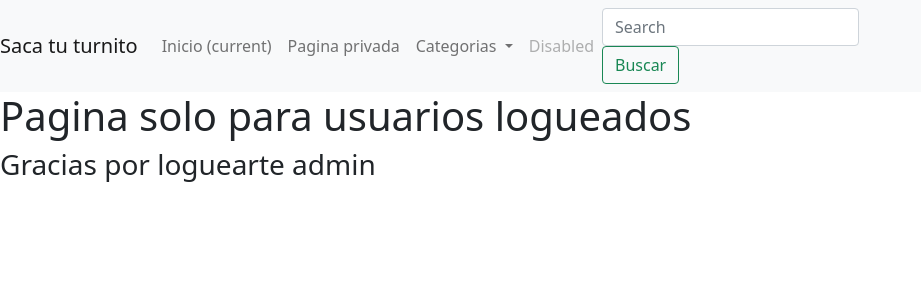
After one commit to UlisesCravero/tp_ing_web_grupo_6, a Django app: page /paginaprivada/ in a window 1280 px wide. The commit adds this page. Shown: the top 300 px of the page, without its empty margins (0-921 px from the left). Run offline with Django 3.2, Linux system fonts and the light colour scheme; a user stored in the database is signed in.

Commit message:
create private page and include first + last name for users

```diff
--- a/sacatuturno/sitio/forms.py
+++ b/sacatuturno/sitio/forms.py
@@ -4,7 +4,9 @@ from django.contrib.auth.models import User                  #importamos usarios
 
 
 class formularioUser(UserCreationForm):
-    email = forms.EmailField()
+    email = forms.EmailField(label="Email")
+    nombre = forms.CharField(label="Nombre", max_length=50)
+    apellido = forms.CharField(label="Apellido", max_length=50)
     password1 = forms.CharField(label="Contraseña", widget=forms.PasswordInput)
     password2 = forms.CharField(label="Confirmar Contraseña", widget=forms.PasswordInput)
 
@@ -12,6 +14,8 @@ class formularioUser(UserCreationForm):
         model = User
         fields = [
             'username',
+            'nombre',
+            'apellido',
             'password1',
             'password2',
             'email',
--- a/sacatuturno/sitio/url.py
+++ b/sacatuturno/sitio/url.py
@@ -14,6 +14,6 @@ urlpatterns = [
     path('logout/', LogoutView.as_view(template_name = 'logout.html'), name= 'logout'),
     path('perfil/', login_required(perfil), name='perfil'),
     path('accounts/confirm/<str:activation_key>', register_confirm, name="activation"),
-    path('categorias/', categorias, name='categorias')
-
+    path('categorias/', categorias, name='categorias'),
+    path('paginaprivada/', login_required(paginaprivada), name='paginaprivada'),
 ]
--- a/sacatuturno/sitio/views.py
+++ b/sacatuturno/sitio/views.py
@@ -62,6 +62,8 @@ def crearcuenta(request):
 def perfil(request):
     return render(request,'perfil.html', {})
 
+def paginaprivada(request):
+    return render(request,'paginaprivada.html', {})
 
 def register_confirm(request, activation_key):
     # Verifica que el usuario ya está logeado
--- a/sacatuturno/templates/header.html
+++ b/sacatuturno/templates/header.html
@@ -11,7 +11,7 @@
 </head>
 <body>
     <nav class="navbar navbar-expand-lg navbar-light bg-light">
-        <a class="navbar-brand" href="#">Navbar</a>
+        <a class="navbar-brand" href="#">Saca tu turnito</a>
         <button class="navbar-toggler" type="button" data-toggle="collapse" data-target="#navbarSupportedContent" aria-controls="navbarSupportedContent" aria-expanded="false" aria-label="Toggle navigation">
           <span class="navbar-toggler-icon"></span>
         </button>
@@ -23,7 +23,7 @@
             </li>
 
             <li class="nav-item">
-              <a class="nav-link" href="#">Link</a>
+              <a class="nav-link" href="{% url 'paginaprivada' %}">Pagina privada</a>
             </li>
 
             <li class="nav-item dropdown">
--- /dev/null
+++ b/sacatuturno/templates/paginaprivada.html
@@ -0,0 +1,6 @@
+{% include "header.html" %}
+
+<h1>Pagina solo para usuarios logueados</h1>
+{% if request.user.is_active %}
+    <h3>Gracias por loguearte {{request.user.username}}</h3>
+{% endif %}
--- a/sacatuturno/templates/perfil.html
+++ b/sacatuturno/templates/perfil.html
@@ -8,6 +8,8 @@
 </head>
 <body>
     <h1>PERFIL DE {{request.user.username}}</h1>
+    <h1>NOMBRE DEL USUARIO: {{request.user.nombre}}</h1>
+    <h1>APELLIDO DEL USUARIO: {{request.user.apellido}}</h1>
     <a href= "{%url 'home'%}"><button>Volver</button></a>
 </body>
 </html>
--- a/sacatuturno/templates/registrarusuario.html
+++ b/sacatuturno/templates/registrarusuario.html
@@ -15,6 +15,10 @@
 
         <label>Nombre de Usuario</label>
         {{form.username}} <br>
+        <label>Nombre</label>
+        {{form.nombre}} <br>
+        <label>Apellido</label>
+        {{form.apellido}} <br>
         <label>Email</label>
         {{form.email}} <br>
         <label>Contraseña</label>
```
Also changed, not shown: sacatuturno/db.sqlite3, sacatuturno/sitio/migrations/0005_alter_userprofile_key_expires.py (added).
